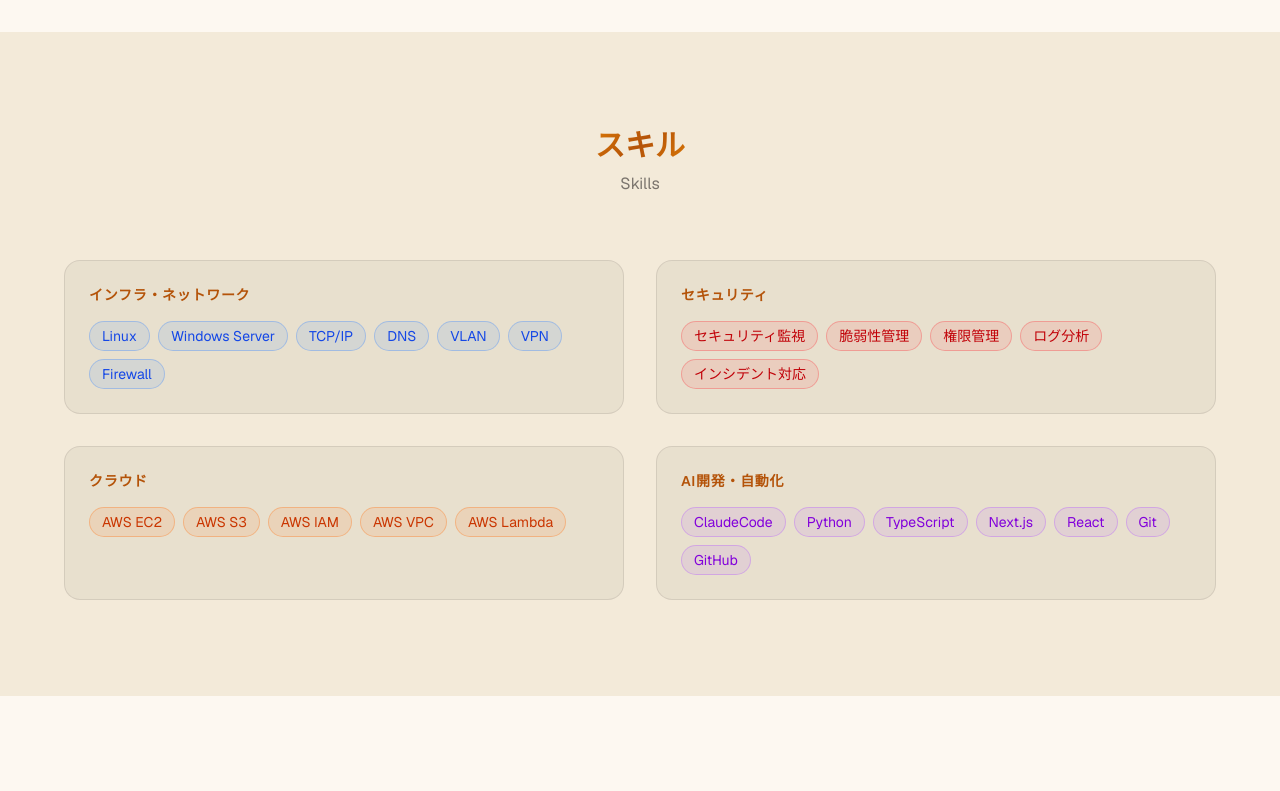
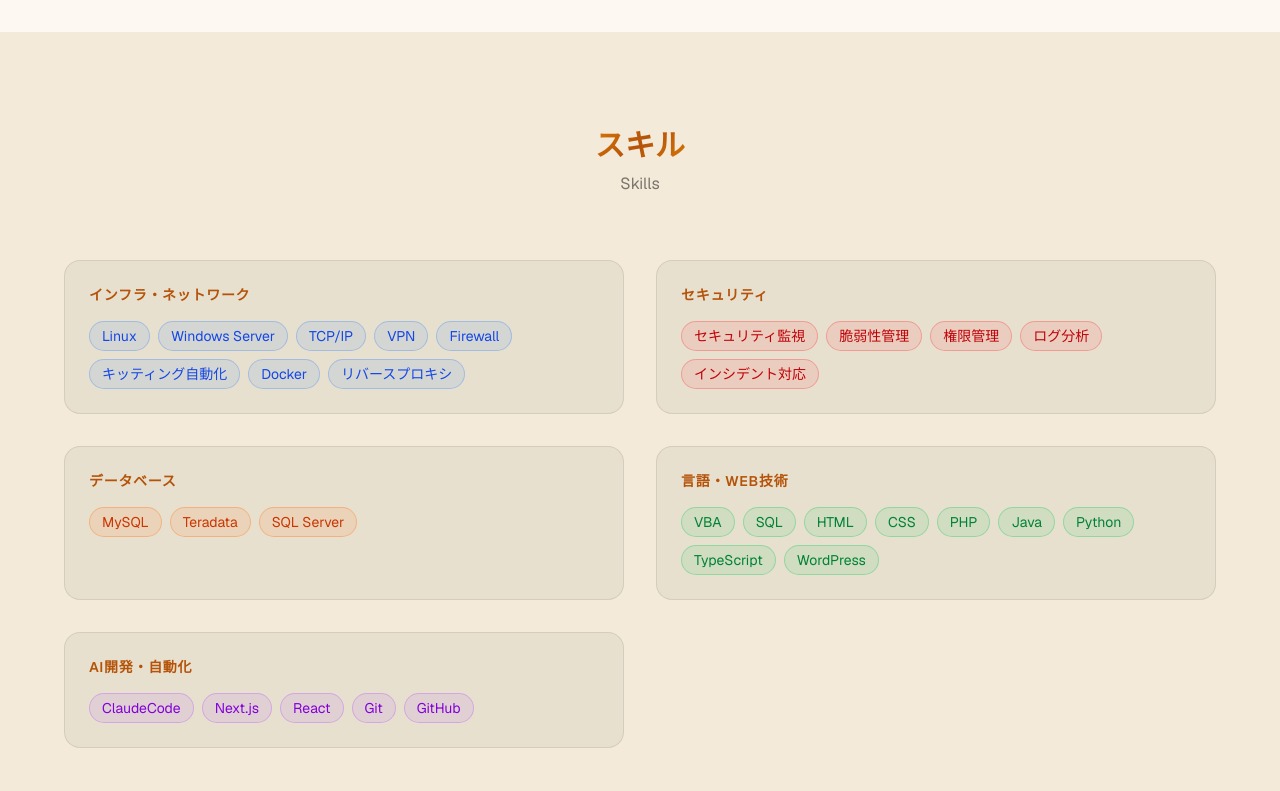
Before and after one commit to fukumak/portfolio, a Next.js app: page / in a window 1280 px wide. Shown: the part 1348-2139 px from the top of the page. Built offline with nearby package versions, Linux system fonts and the light colour scheme.

Commit message:
content: Skillsセクションのカテゴリ構成を見直し、データベース・言語Web技術を追加

```diff
--- a/components/Skills.tsx
+++ b/components/Skills.tsx
@@ -2,7 +2,7 @@
   {
     label: "インフラ・ネットワーク",
     color: "bg-blue-500/10 text-blue-700 border-blue-500/30",
-    skills: ["Linux", "Windows Server", "TCP/IP", "DNS", "VLAN", "VPN", "Firewall"],
+    skills: ["Linux", "Windows Server", "TCP/IP", "VPN", "Firewall", "キッティング自動化", "Docker", "リバースプロキシ"],
   },
   {
     label: "セキュリティ",
@@ -10,14 +10,19 @@
     skills: ["セキュリティ監視", "脆弱性管理", "権限管理", "ログ分析", "インシデント対応"],
   },
   {
-    label: "クラウド",
+    label: "データベース",
     color: "bg-orange-500/10 text-orange-700 border-orange-500/30",
-    skills: ["AWS EC2", "AWS S3", "AWS IAM", "AWS VPC", "AWS Lambda"],
+    skills: ["MySQL", "Teradata", "SQL Server"],
+  },
+  {
+    label: "言語・Web技術",
+    color: "bg-green-500/10 text-green-700 border-green-500/30",
+    skills: ["VBA", "SQL", "HTML", "CSS", "PHP", "Java", "Python", "TypeScript", "WordPress"],
   },
   {
     label: "AI開発・自動化",
     color: "bg-purple-500/10 text-purple-700 border-purple-500/30",
-    skills: ["ClaudeCode", "Python", "TypeScript", "Next.js", "React", "Git", "GitHub"],
+    skills: ["ClaudeCode", "Next.js", "React", "Git", "GitHub"],
   },
 ];
 
```
